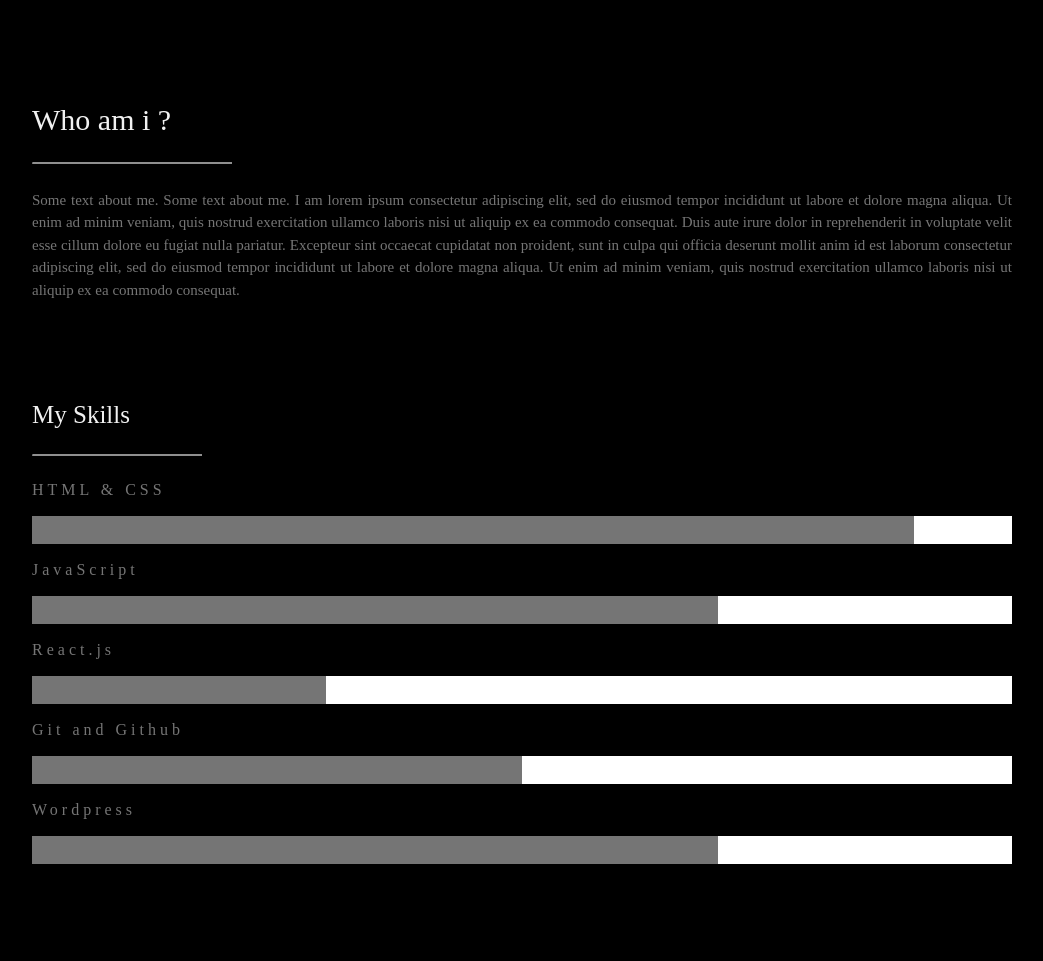
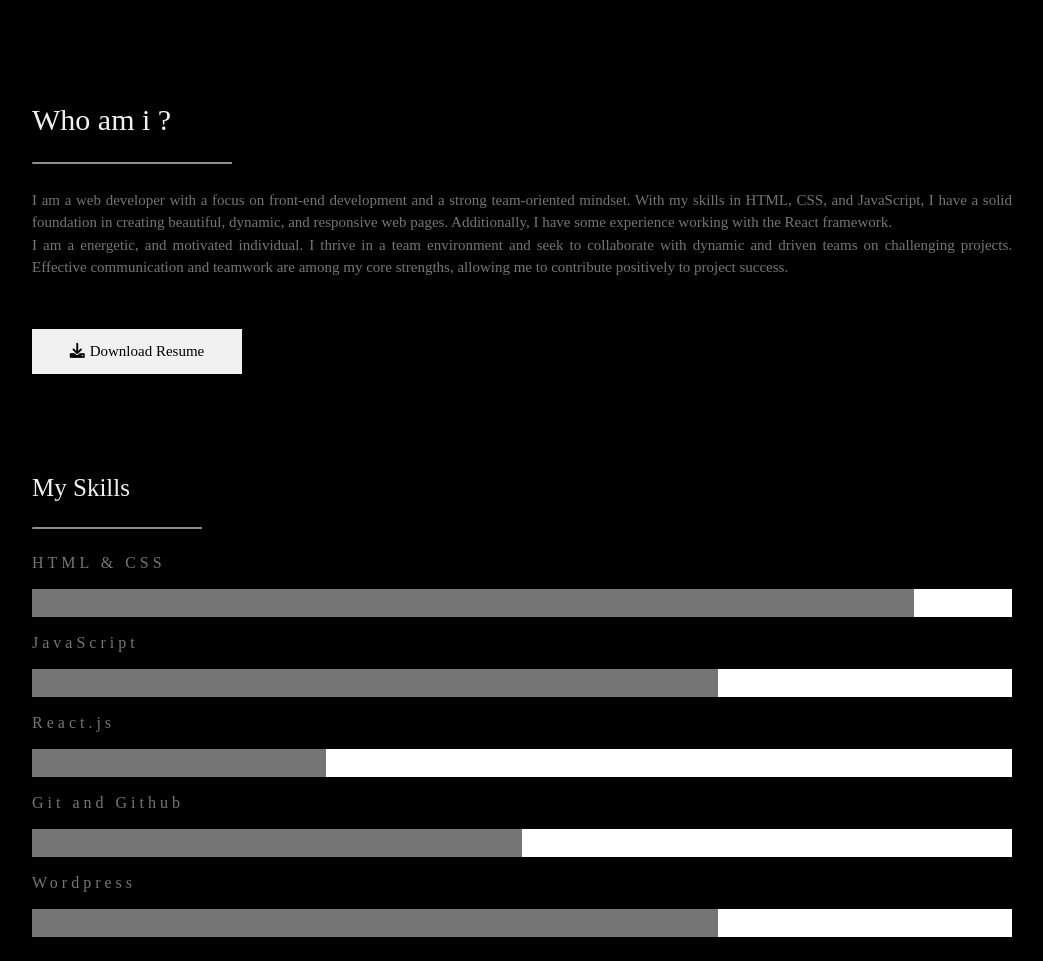
Before and after one commit to reza-abd95/template_dark_portfolio-Reza-Abedi, a plain HTML site: page index.html in a window 1280 px wide. Shown: the part 1437-2398 px from the top of the page, without its empty margins (178-1221 px from the left). Drawn offline with Linux system fonts and the light colour scheme.

Commit message:
edited link

```diff
--- a/index.html
+++ b/index.html
@@ -49,7 +49,11 @@
         <div class="my-name" id="about">
             <h2>Who am i ?</h2>
             <hr>
-            <p>Some text about me. Some text about me. I am lorem ipsum consectetur adipiscing elit, sed do eiusmod tempor incididunt ut labore et dolore magna aliqua. Ut enim ad minim veniam, quis nostrud exercitation ullamco laboris nisi ut aliquip ex ea commodo consequat. Duis aute irure dolor in reprehenderit in voluptate velit esse cillum dolore eu fugiat nulla pariatur. Excepteur sint occaecat cupidatat non proident, sunt in culpa qui officia deserunt mollit anim id est laborum consectetur adipiscing elit, sed do eiusmod tempor incididunt ut labore et dolore magna aliqua. Ut enim ad minim veniam, quis nostrud exercitation ullamco laboris nisi ut aliquip ex ea commodo consequat.</p>
+            <p>I am a web developer with a focus on front-end development and a strong team-oriented mindset. With my skills in HTML, CSS, and JavaScript, I have a solid foundation in creating beautiful, dynamic, and responsive web pages. Additionally, I have some experience working with the React framework.
+                </p>
+            <p>I am a energetic, and motivated individual. I thrive in a team environment and seek to collaborate with dynamic and driven teams on challenging projects. Effective communication and teamwork are among my core strengths, allowing me to contribute positively to project success.</p>
+
+        <div class="resume" style="cursor: pointer;"><i class="fa-solid fa-download"></i> <a class="link" href="./assets/Jobinja-KF-6551284.pdf"> Download Resume</a></div>
 
         </div>
 
--- a/styles/style.css
+++ b/styles/style.css
@@ -224,6 +224,11 @@ nav:hover a{
     align-items: center;
     justify-content: center;
     font-size: 15px;
+    margin-top: 50px;
+}
+.link{
+    text-decoration: none;
+    color: black;
 }
 .fa-download{
     color: #000;
```
